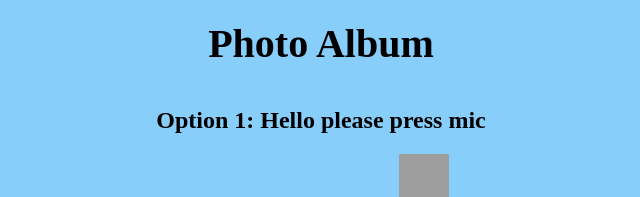
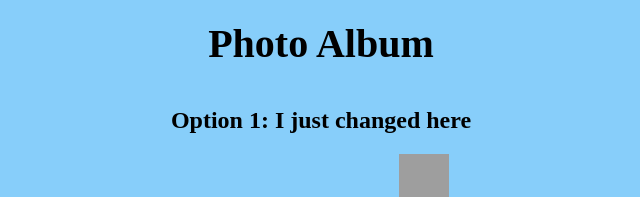
Before and after one commit to ruisiw/frontendPipeline, a plain HTML site: page index.html in a window 1280 px wide. Shown: the top 197 px of the page, without its empty margins (319-959 px from the left). Drawn offline with nearby package versions, Linux system fonts and the light colour scheme; grey boxes are pictures that could not be loaded.

Commit message:
Update index.html

```diff
--- a/index.html
+++ b/index.html
@@ -37,7 +37,7 @@
 
         <div class="container">
             <center>
-                <h2><font face = "Times New Roman", size = "5">Option 1: Hello please press mic</font></h2>
+                <h2><font face = "Times New Roman", size = "5">Option 1: I just changed here</font></h2>
 
                 <!-- <form action="", method="get", target="", id="search_photos">
                     <input name="search_query" id = "search_query" type="text" placeholder="Search for photos" autocomplete="off"autofocus>
```
